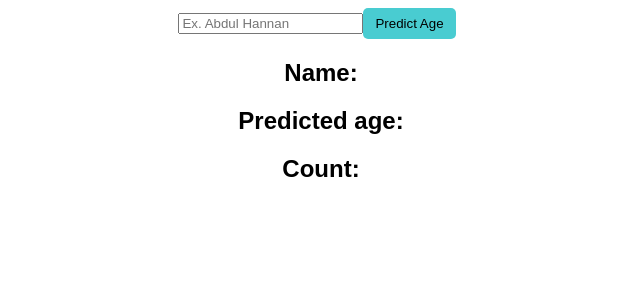
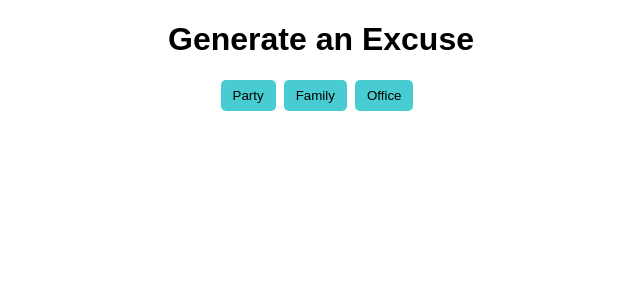
Before and after one commit to abdulhannan13300/ReactJS, a React (Create React App) app: page / in a window 1280 px wide. Shown: the top 300 px of the page, without its empty margins (319-959 px from the left). Built offline with nearby package versions, Linux system fonts and the light colour scheme.

Commit message:
Add files via upload

```diff
--- a/src/App.js
+++ b/src/App.js
@@ -3,31 +3,24 @@
 import { useState } from 'react';
 
 function App() {
-  const [data, setDatA] = useState(null)
-  const [name, setName] = useState("")
+  const [excuse,setExcuse] = useState("")
 
-
-  const predictAge = () => {
-    axios.get(`https://api.agify.io/?name=${name}`)
-    .then((res) => {
-    setData(res.data)
+const fetchExcuse = (category) => {
+  axios.get(`https://excuser-three.vercel.app/v1/excuse/${category}/`)
+  .then((res) => {
+  //This Api returns an array of data so we use data[0] in this case.
+  //[{"id":207,"excuse":"My temperature is really high today.","category":"children"}]
+  setExcuse(res.data[0].excuse)
   })
-  }
+}
 
   return (
     <div className="App">
-      <input
-        placeholder='Ex. Abdul Hannan'
-        onChange={(event) => {
-        setName(event.target.value);
-        }}
-      />
-      <button onClick={predictAge}> Predict Age </button>
-      {/* When Using null in useState pls call using:<h2> Name: {data?.name}</h2>
-      or just use an object in useState({}) */}
-      <h2> Name: {data?.name}</h2>
-      <h2> Predicted age: {data?.age}</h2>
-      <h2> Count: {data?.count}</h2>
+      <h1>Generate an Excuse</h1>
+      <button onClick={() => fetchExcuse("party")}>Party</button>
+      <button onClick={() => fetchExcuse("family")}>Family</button>
+      <button onClick={() => fetchExcuse("office")}>Office</button>
+      <h2>{excuse}</h2>
     </div>
   );
 }
```
